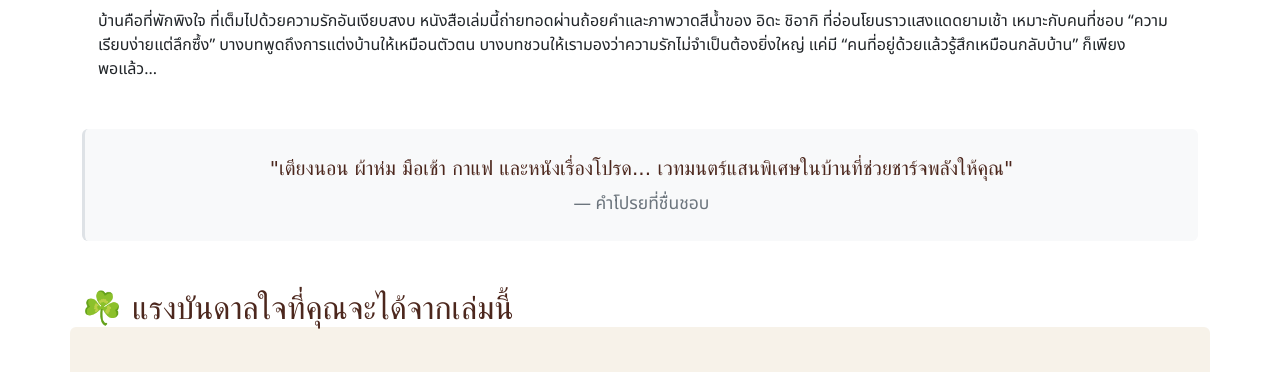
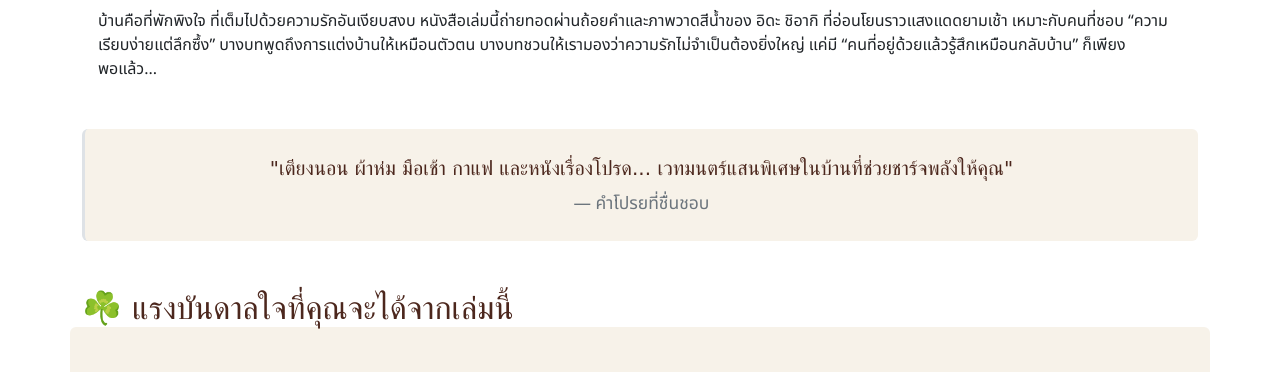
Before and after one commit to Boonphuean-n/home-lover, a plain HTML site: page index.html in a window 1280 px wide. Shown: the part 1120-1492 px from the top of the page. Drawn offline with nearby package versions, Linux system fonts and the light colour scheme; a web font is replaced by a local one.

Commit message:
version6

```diff
--- a/index.html
+++ b/index.html
@@ -135,7 +135,7 @@
 
   <!-- Blockquote -->
   <div class="container my-5">
-    <blockquote class="blockquote text-center p-4 border-start border-3 rounded bg-light" style="border-color:#6D9773;">
+    <blockquote class="blockquote text-center p-4 border-start border-3 rounded bg-soft" style="border-color:#6D9773;">
       <p class="mb-0 hero-title playful-heading">"เตียงนอน ผ้าห่ม มือเช้า กาแฟ และหนังเรื่องโปรด...
         เวทมนตร์แสนพิเศษในบ้านที่ช่วยชาร์จพลังให้คุณ"</p>
       <footer class="blockquote-footer mt-2">คำโปรยที่ชื่นชอบ</footer>
```
